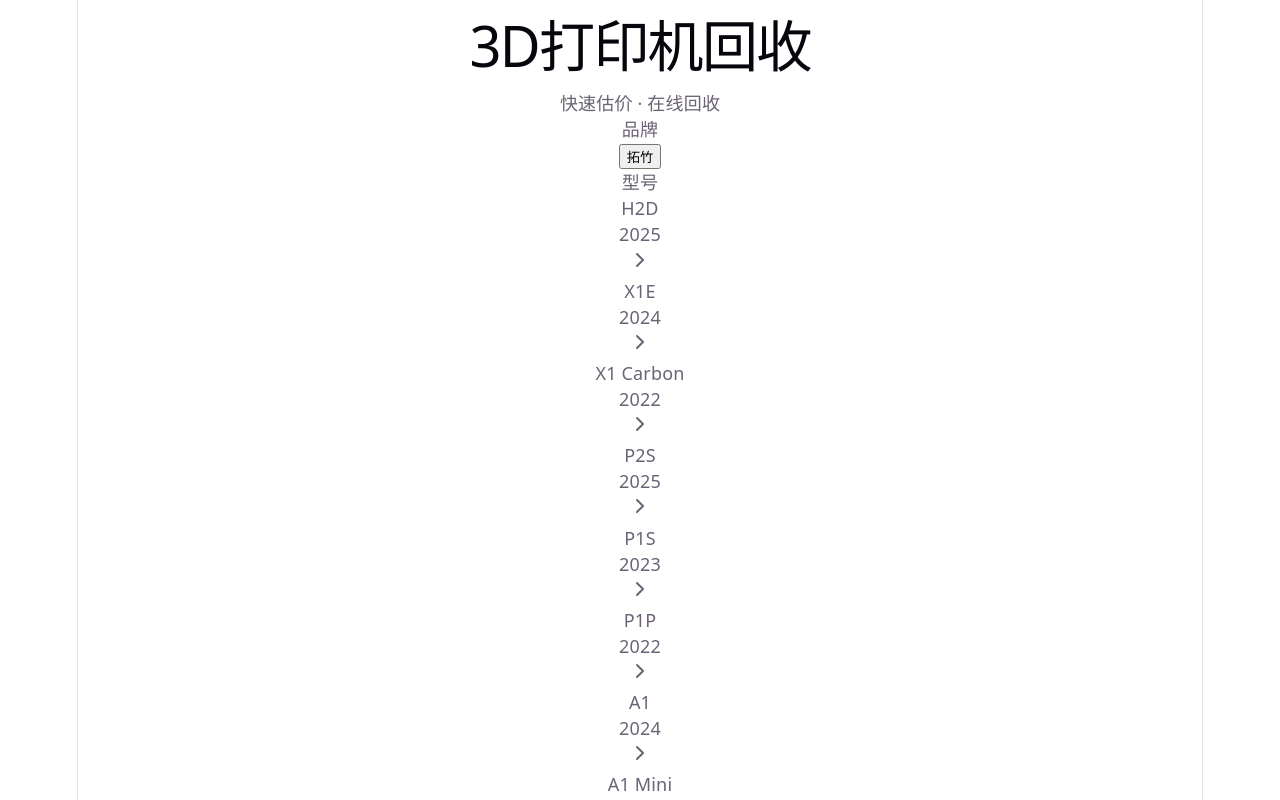
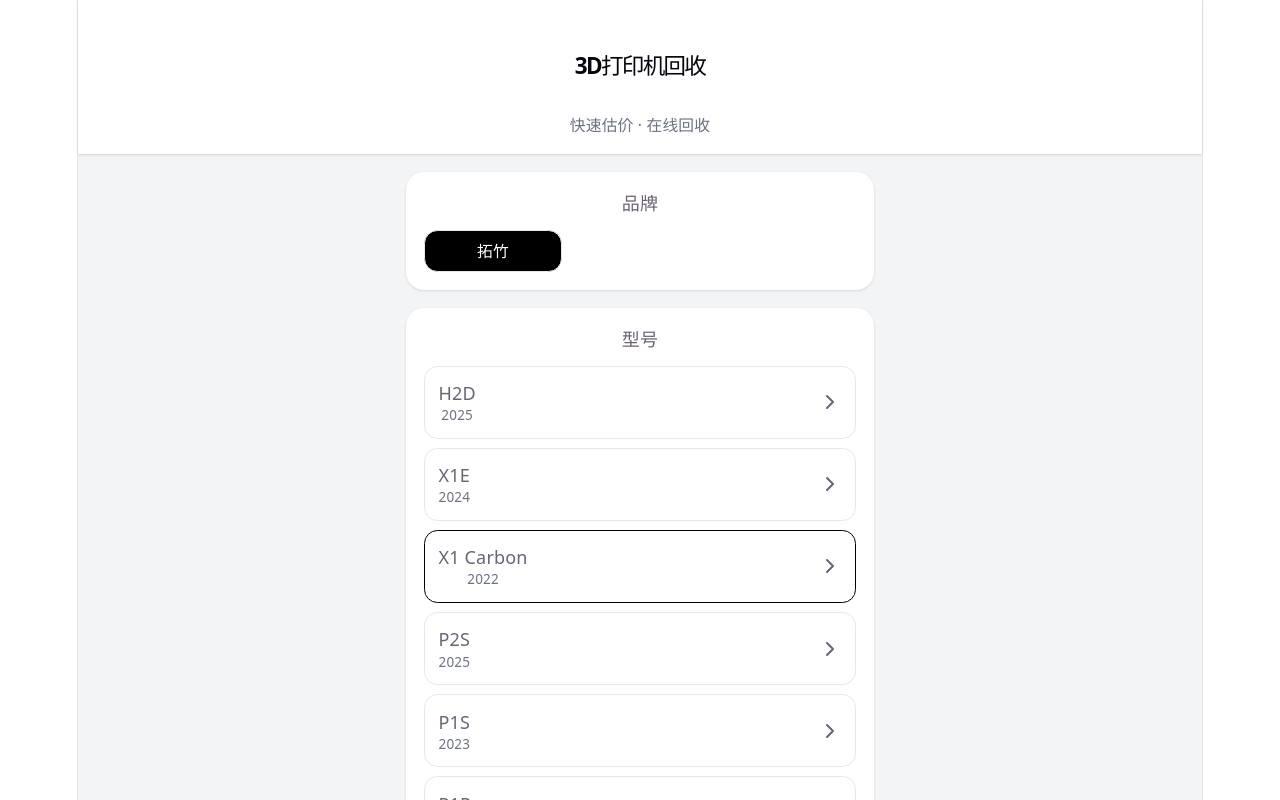
Before and after one commit to vjzhouxu/printer-recycle, a React (Vite) app: page / in a window 1280 px wide. Shown: the top 800 px of the page. Built offline with nearby package versions, Linux system fonts and the light colour scheme.

Commit message:
update ui

```diff
--- /dev/null
+++ b/postcss.config.js
@@ -0,0 +1,6 @@
+export default {
+  plugins: {
+    tailwindcss: {},
+    autoprefixer: {},
+  },
+};
--- a/src/index.css
+++ b/src/index.css
@@ -1,3 +1,7 @@
+@tailwind base;
+@tailwind components;
+@tailwind utilities;
+
 :root {
   --text: #6b6375;
   --text-h: #08060d;
--- /dev/null
+++ b/tailwind.config.js
@@ -0,0 +1,11 @@
+/** @type {import('tailwindcss').Config} */
+export default {
+  content: [
+    "./index.html",
+    "./src/**/*.{js,ts,jsx,tsx}",
+  ],
+  theme: {
+    extend: {},
+  },
+  plugins: [],
+};
```
Also changed, not shown: package.json (+7 -4 lines), 1 other file (tests, documents, lock files or other folders).
